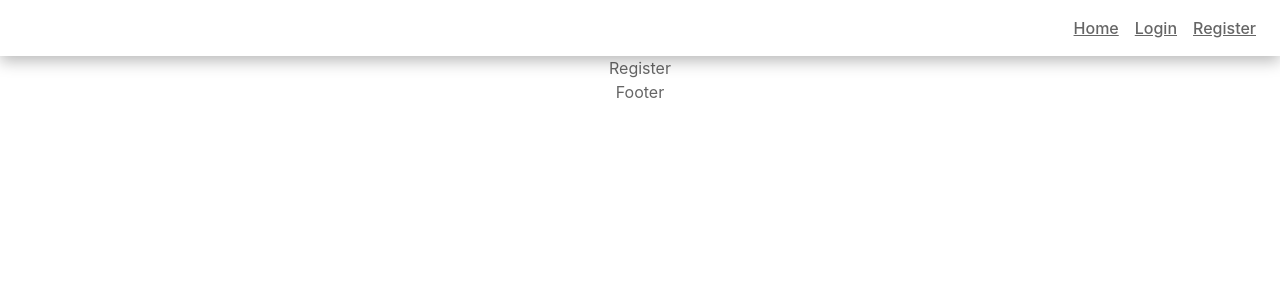
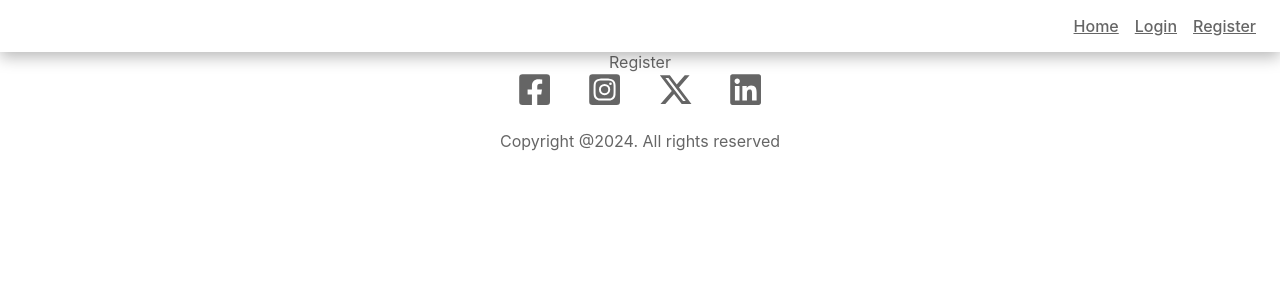
Before and after one commit to Denzel60/E-commerce-Grand-Project, a React (Vite) app in the folder client/: page /register in a window 1280 px wide. Shown: the top 300 px of the page. Built offline with nearby package versions, Linux system fonts and the light colour scheme.

Commit message:
"Updated Footer component with social media icons and copyright text, and modified global CSS styles for typography and layout."

```diff
--- a/client/src/Components/Footer/Footer.css
+++ b/client/src/Components/Footer/Footer.css
@@ -0,0 +1,15 @@
+footer{
+    display: flex;
+    justify-content: center;
+    align-items: center;
+    flex-direction: column;
+}
+footer .social-icons{
+    display: flex;
+    justify-content: center;
+    align-items: center;
+    padding: 0.5;
+}
+footer .social-icons h3:hover{
+    color: rgba(250, 164, 4, 0.966);
+}
--- a/client/src/Components/Footer/Footer.jsx
+++ b/client/src/Components/Footer/Footer.jsx
@@ -1,6 +1,21 @@
+import './Footer.css'
+import { FaFacebookSquare } from "react-icons/fa";
+import { FaInstagramSquare } from "react-icons/fa";
+import { FaXTwitter } from "react-icons/fa6";
+import { FaLinkedin } from "react-icons/fa";
+
 function Footer() {
+    const currentYear = new Date().getFullYear()
     return (
-        <div>Footer</div>
+        <footer>
+            <div className="social-icons">
+                <h3><FaFacebookSquare /></h3>
+                <h3><FaInstagramSquare /></h3>
+                <h3><FaXTwitter /></h3>
+                <h3><FaLinkedin /></h3>
+            </div>
+            <p>Copyright @{currentYear}. All rights reserved</p>
+        </footer>
     )
 }
 
--- a/client/src/index.css
+++ b/client/src/index.css
@@ -1,6 +1,6 @@
 :root {
   font-family: Inter, system-ui, Avenir, Helvetica, Arial, sans-serif;
-  line-height: 1.5;
+  /* line-height: 1.5; */
   font-weight: 400;
 
   color-scheme: light dark;
@@ -32,7 +32,20 @@ body {
 
 h1 {
   font-size: 3.2em;
-  line-height: 1.1;
+}
+h2 {
+  font-size: 2.7em;
+}
+h3 {
+  font-size: 2.2em;
+  margin: 0em 0.5em;
+}
+h4 {
+  font-size: 1.7em;
+}
+p{
+  margin: 0.5em;
+  padding: 0.5em;
 }
 
 button {
```
